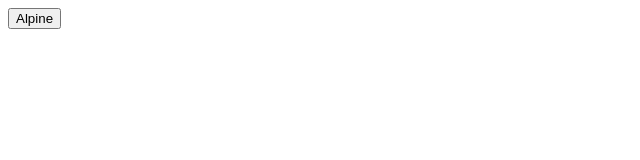
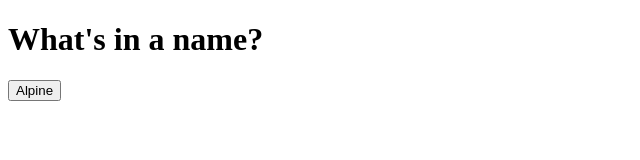
Before and after one commit to edlesk21/6.5-Lab-Assignment, a plain HTML site: page _site/index.html in a window 1280 px wide. Shown: the whole page, without its empty margins (0-640 px from the left). Drawn offline with nearby package versions, Linux system fonts and the light colour scheme; files that its build step writes are made by us from their sources; files whose address does not match are found by name.

Commit message:
Added changes

```diff
--- a/_site/index.html
+++ b/_site/index.html
@@ -10,6 +10,7 @@
     <script src="index.js"></script>
   </head>
   <body>
+    <h1> What's in a name?</h1>
     <div x-data="{name : ['jeff', 'allie', 'zelda']}">
       <button @click="alert(name[0])"> Alpine </button>
     </div>
```
Also changed, not shown: index.html (+1 -0 lines).
